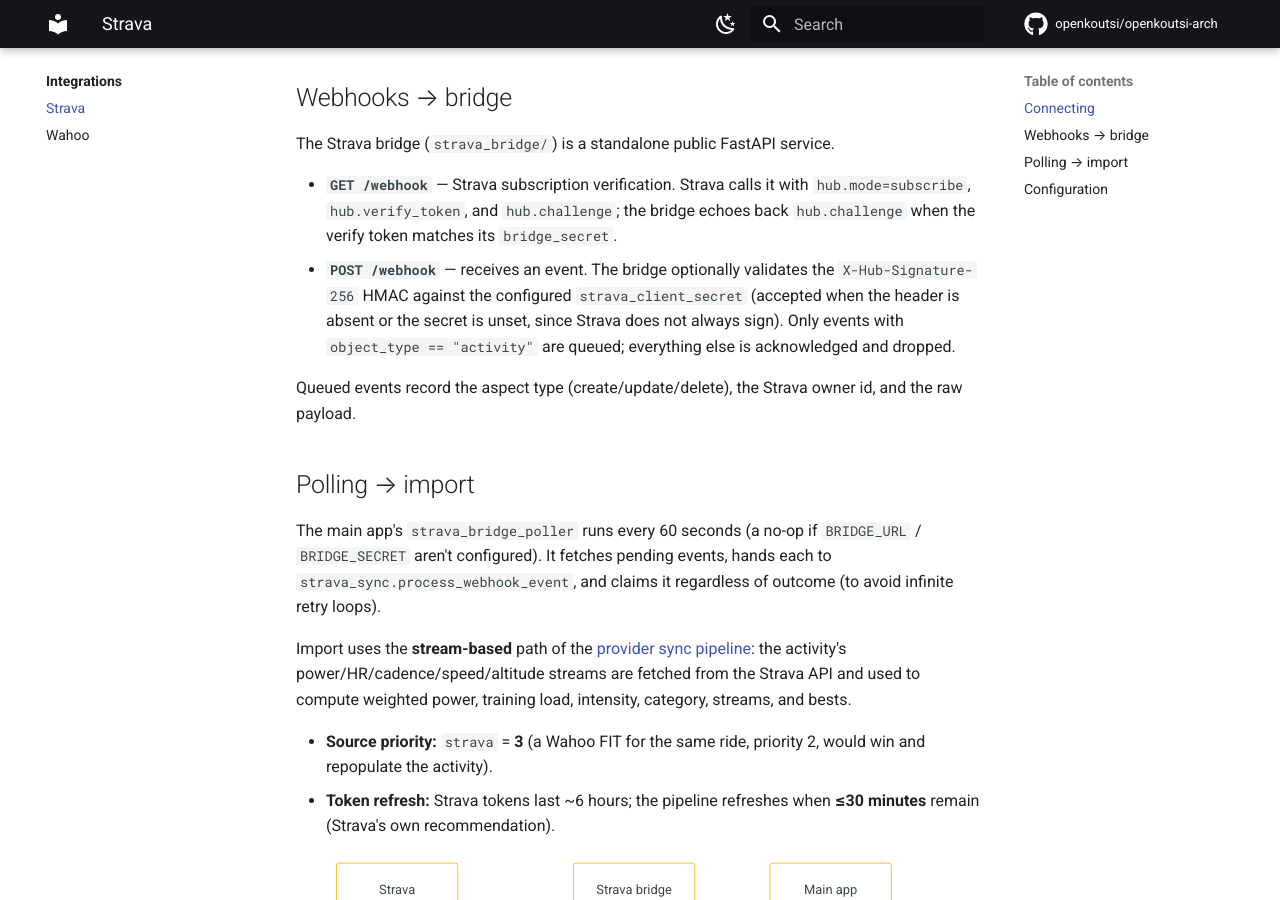
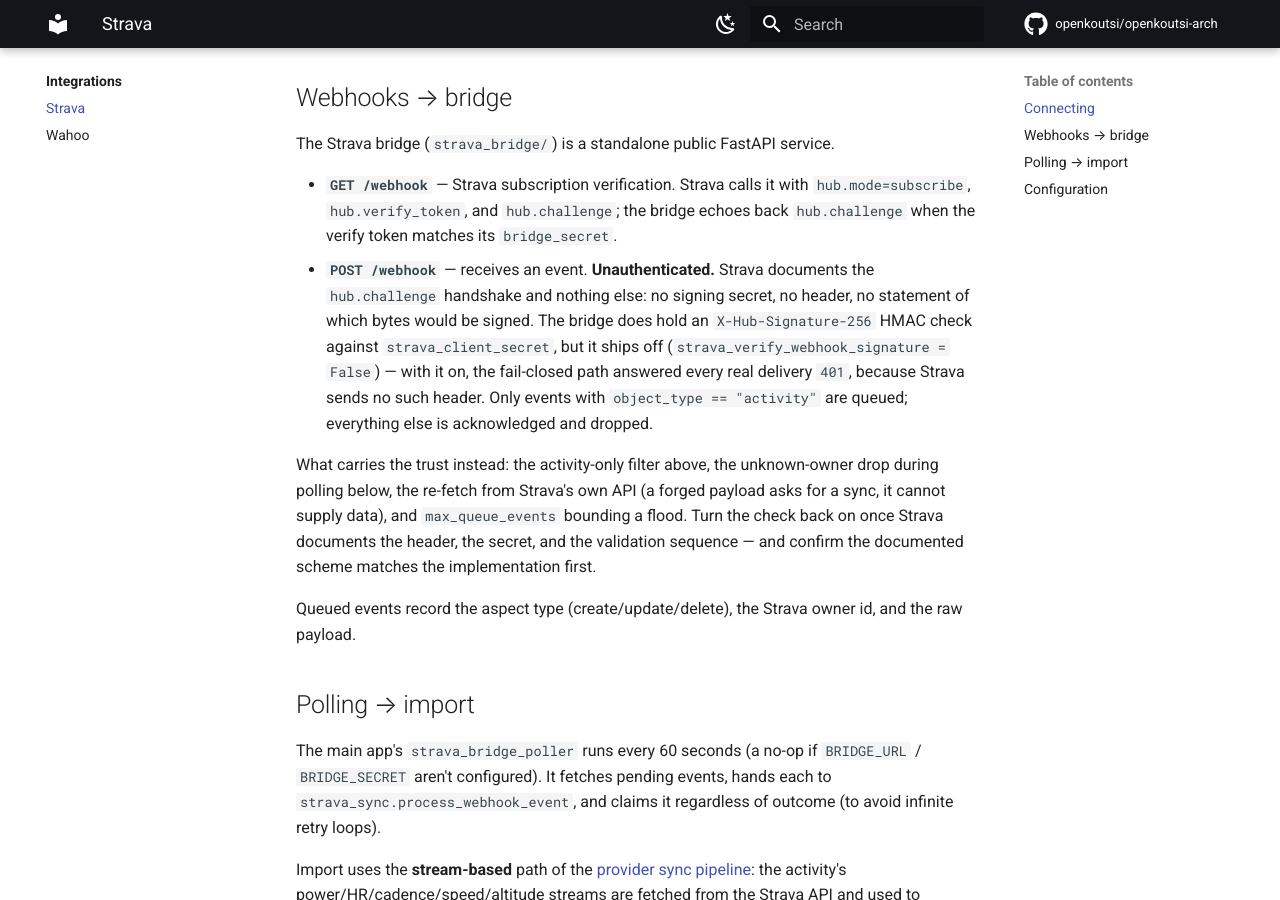
Before and after one commit to openkoutsi/openkoutsi-arch, an MkDocs documentation site: the page built from docs/integrations/strava.md, in a window 1280 px wide and 900 px high, scrolled down 407 px. Built offline with MkDocs 1.6.1 and Material for MkDocs 9.7.7, drawn with Linux system fonts in a browser that asks for light colours; comment, search, counter and statistics services are not loaded; some of the changed text lies outside the part shown.

Commit message:
Strava webhooks: record that the signature check is off
The page still described the pre-F-01 behaviour ("optional", accepted
when the header is absent). Both that and the fail-closed version it was
replaced by are now wrong: the bridge ships with
strava_verify_webhook_signature off, because Strava documents no webhook
signing and sends no signature, so requiring one refused every real
delivery.

Names what carries the trust instead — the activity-only filter, the
unknown-owner drop, the re-fetch from Strava's API, the queue ceiling —
and what has to be true before the check goes back on.

Co-Authored-By: Claude Opus 5 <noreply@anthropic.com>
Claude-Session: https://claude.ai/code/session_0159H5BPdXjLwrbjGexjkuWi

```diff
--- a/docs/integrations/strava.md
+++ b/docs/integrations/strava.md
@@ -17,10 +17,19 @@ The Strava bridge (`strava_bridge/`) is a standalone public FastAPI service.
 - **`GET /webhook`** — Strava subscription verification. Strava calls it with
   `hub.mode=subscribe`, `hub.verify_token`, and `hub.challenge`; the bridge echoes back
   `hub.challenge` when the verify token matches its `bridge_secret`.
-- **`POST /webhook`** — receives an event. The bridge optionally validates the
-  `X-Hub-Signature-256` HMAC against the configured `strava_client_secret` (accepted when the
-  header is absent or the secret is unset, since Strava does not always sign). Only events with
-  `object_type == "activity"` are queued; everything else is acknowledged and dropped.
+- **`POST /webhook`** — receives an event. **Unauthenticated.** Strava documents the
+  `hub.challenge` handshake and nothing else: no signing secret, no header, no statement of
+  which bytes would be signed. The bridge does hold an `X-Hub-Signature-256` HMAC check against
+  `strava_client_secret`, but it ships off (`strava_verify_webhook_signature = False`) — with it
+  on, the fail-closed path answered every real delivery `401`, because Strava sends no such
+  header. Only events with `object_type == "activity"` are queued; everything else is
+  acknowledged and dropped.
+
+  What carries the trust instead: the activity-only filter above, the unknown-owner drop during
+  polling below, the re-fetch from Strava's own API (a forged payload asks for a sync, it cannot
+  supply data), and `max_queue_events` bounding a flood. Turn the check back on once Strava
+  documents the header, the secret, and the validation sequence — and confirm the documented
+  scheme matches the implementation first.
 
 Queued events record the aspect type (create/update/delete), the Strava owner id, and the raw
 payload.
@@ -47,7 +56,7 @@ sequenceDiagram
     participant B as Strava bridge
     participant A as Main app
     S->>B: POST /webhook (activity event)
-    B->>B: verify HMAC (optional), queue activity events
+    B->>B: queue activity events (signature check off by default)
     A->>B: GET /events/pending
     B-->>A: events
     A->>S: fetch activity streams (refresh token if needed)
@@ -62,7 +71,8 @@ sequenceDiagram
 | `STRAVA_CLIENT_ID`, `STRAVA_CLIENT_SECRET` | Main app | OAuth app credentials |
 | `BRIDGE_URL` | Main app | Base URL of the deployed Strava bridge to poll |
 | `BRIDGE_SECRET` | Main app **and** bridge | Shared secret for polling auth and hub verification |
-| `STRAVA_CLIENT_SECRET` | Bridge | Used to validate `X-Hub-Signature-256` (optional) |
+| `STRAVA_VERIFY_WEBHOOK_SIGNATURE` | Bridge | Require `X-Hub-Signature-256` — **off**; Strava does not document webhook signing |
+| `STRAVA_CLIENT_SECRET` | Bridge | Validates `X-Hub-Signature-256`; only read when the flag above is on |
 
 Deploy `strava_bridge/` to a public HTTPS URL and register that URL as the Strava webhook
 subscription callback.
```
